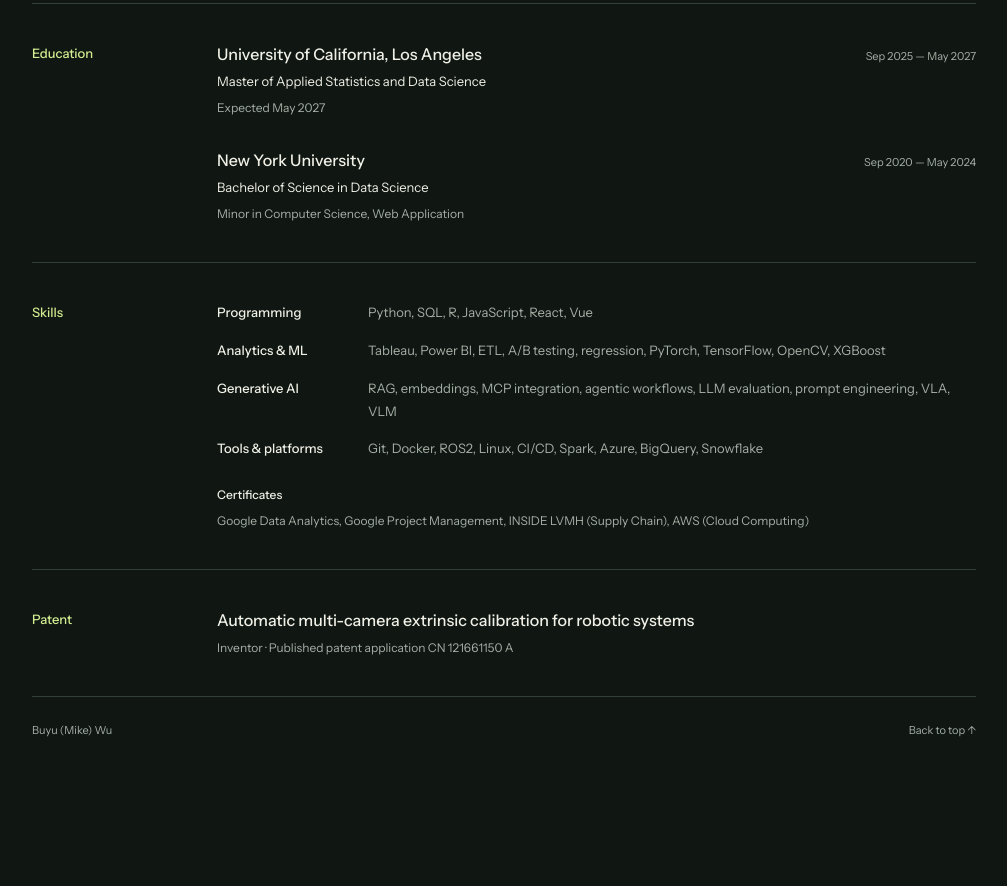
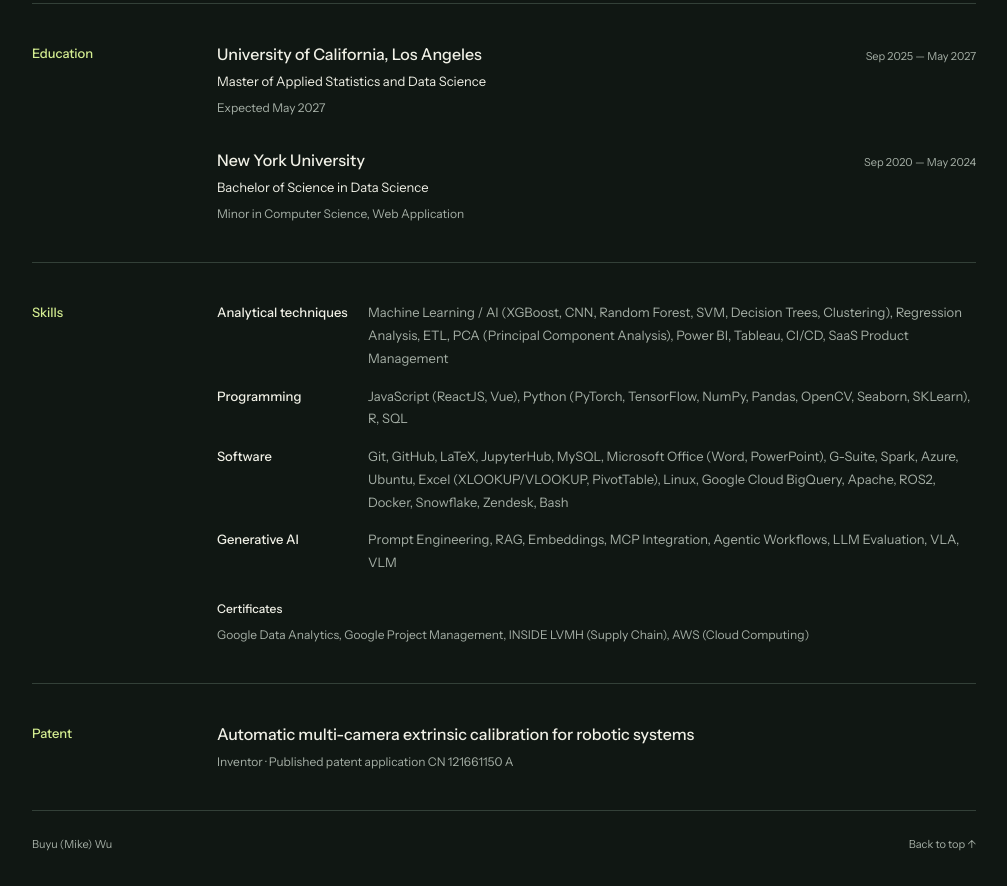
Before and after one commit to mikewu1120/mikewuresumeeng.github.io, a plain HTML site: page index.html in a window 1280 px wide. Shown: the part 1239-2125 px from the top of the page, without its empty margins (136-1143 px from the left). Before the commit the page ends 2011 px from the top, so only its background shows below. Drawn offline with Linux system fonts and the light colour scheme.

Commit message:
Include all resume skills in the Skills section

```diff
--- a/index.html
+++ b/index.html
@@ -96,10 +96,10 @@
         <h2 id="skills-title">Skills</h2>
         <div class="section-content">
           <dl class="skills">
-            <div><dt>Programming</dt><dd>Python, SQL, R, JavaScript, React, Vue</dd></div>
-            <div><dt>Analytics &amp; ML</dt><dd>Tableau, Power BI, ETL, A/B testing, regression, PyTorch, TensorFlow, OpenCV, XGBoost</dd></div>
-            <div><dt>Generative AI</dt><dd>RAG, embeddings, MCP integration, agentic workflows, LLM evaluation, prompt engineering, VLA, VLM</dd></div>
-            <div><dt>Tools &amp; platforms</dt><dd>Git, Docker, ROS2, Linux, CI/CD, Spark, Azure, BigQuery, Snowflake</dd></div>
+            <div><dt>Analytical techniques</dt><dd>Machine Learning / AI (XGBoost, CNN, Random Forest, SVM, Decision Trees, Clustering), Regression Analysis, ETL, PCA (Principal Component Analysis), Power BI, Tableau, CI/CD, SaaS Product Management</dd></div>
+            <div><dt>Programming</dt><dd>JavaScript (ReactJS, Vue), Python (PyTorch, TensorFlow, NumPy, Pandas, OpenCV, Seaborn, SKLearn), R, SQL</dd></div>
+            <div><dt>Software</dt><dd>Git, GitHub, LaTeX, JupyterHub, MySQL, Microsoft Office (Word, PowerPoint), G-Suite, Spark, Azure, Ubuntu, Excel (XLOOKUP/VLOOKUP, PivotTable), Linux, Google Cloud BigQuery, Apache, ROS2, Docker, Snowflake, Zendesk, Bash</dd></div>
+            <div><dt>Generative AI</dt><dd>Prompt Engineering, RAG, Embeddings, MCP Integration, Agentic Workflows, LLM Evaluation, VLA, VLM</dd></div>
           </dl>
           <p class="certificates"><strong>Certificates</strong>Google Data Analytics, Google Project Management, INSIDE LVMH (Supply Chain), AWS (Cloud Computing)</p>
         </div>
```
